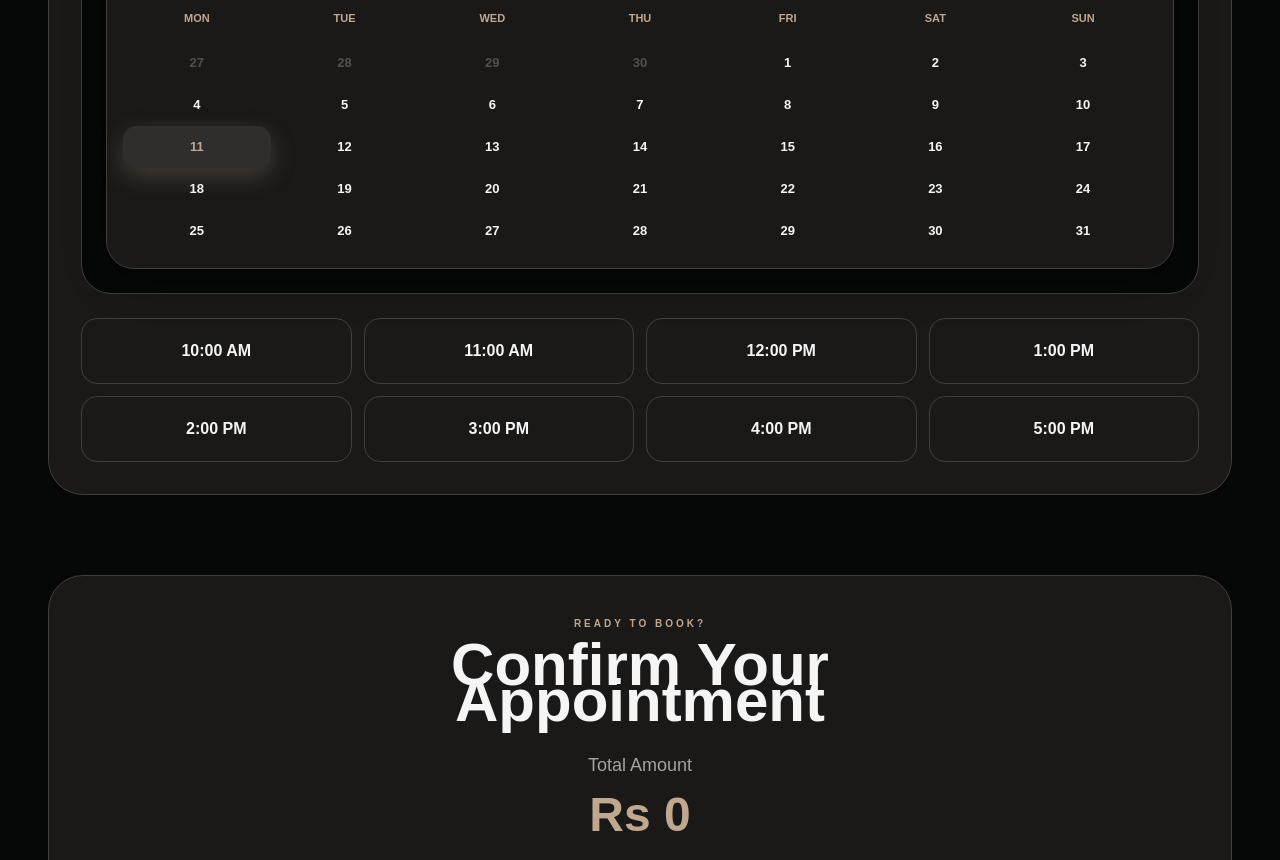
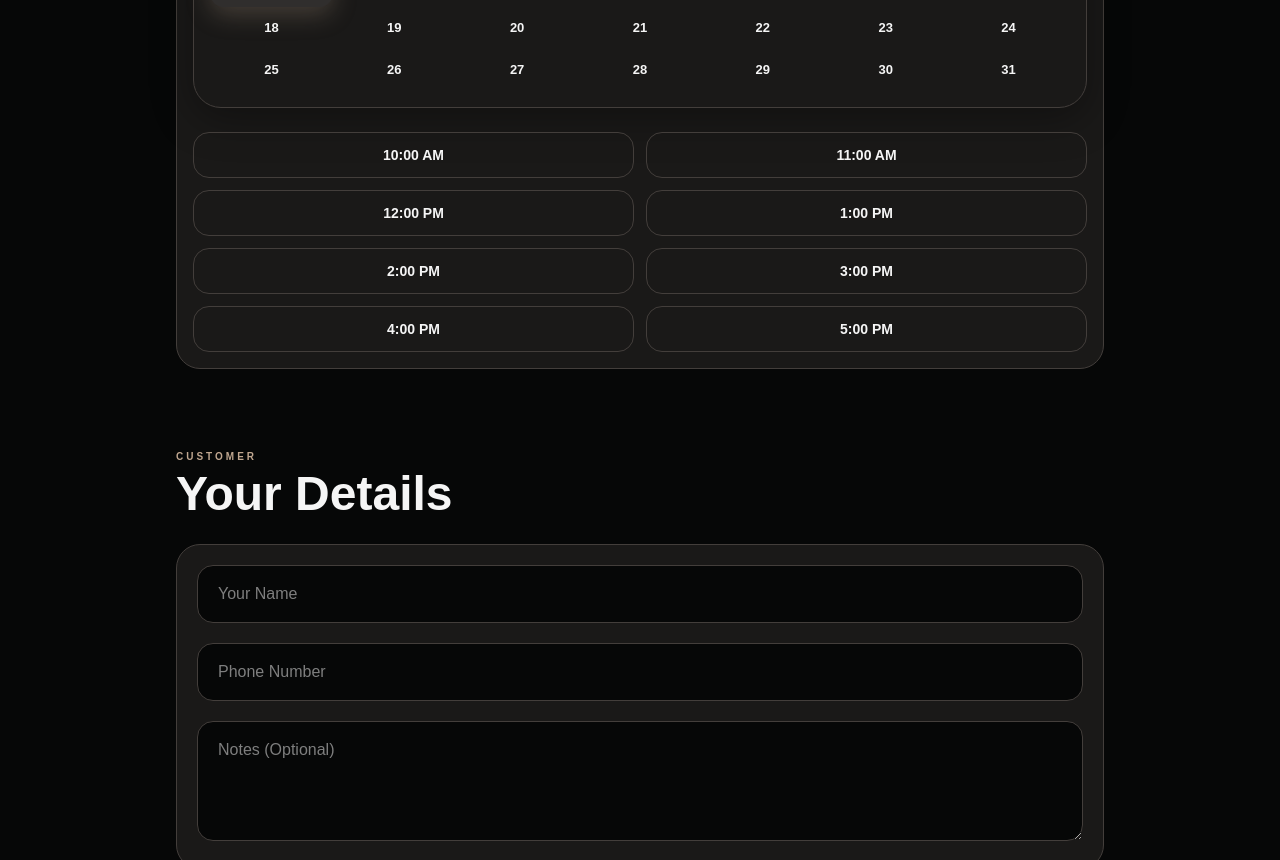
Before and after one commit to Nexuitive/barber-booking, a Next.js app: page / in a window 1280 px wide. Shown: the part 1940-2800 px from the top of the page. Built offline with nearby package versions, Linux system fonts and the light colour scheme.

Commit message:
whatsapp booking system

```diff
--- a/package.json
+++ b/package.json
@@ -13,7 +13,8 @@
     "next": "16.2.6",
     "react": "19.2.4",
     "react-calendar": "^6.0.1",
-    "react-dom": "19.2.4"
+    "react-dom": "19.2.4",
+    "twilio": "^6.0.2"
   },
   "devDependencies": {
     "@tailwindcss/postcss": "^4",
--- a/src/app/page.tsx
+++ b/src/app/page.tsx
@@ -18,6 +18,10 @@ export default function Home() {
   const [selectedBarber, setSelectedBarber] = useState("");
   const [selectedTime, setSelectedTime] = useState("");
   const [selectedDate, setSelectedDate] = useState(new Date());
+
+  const [customerName, setCustomerName] = useState("");
+  const [customerPhone, setCustomerPhone] = useState("");
+  const [notes, setNotes] = useState("");
 
   const services = [
     {
@@ -118,7 +122,9 @@ export default function Home() {
     if (
       selectedServices.length === 0 ||
       !selectedBarber ||
-      !selectedTime
+      !selectedTime ||
+      !customerName ||
+      !customerPhone
     ) {
       alert("Please complete your booking.");
       return;
@@ -127,6 +133,10 @@ export default function Home() {
     try {
 
       await addDoc(collection(db, "bookings"), {
+
+        customerName,
+        customerPhone,
+        notes,
 
         services: selectedServices,
 
@@ -141,6 +151,34 @@ export default function Home() {
 
         createdAt:
           new Date().toISOString(),
+
+      });
+
+      await fetch("/api/send-whatsapp", {
+
+        method: "POST",
+
+        headers: {
+          "Content-Type": "application/json",
+        },
+
+        body: JSON.stringify({
+
+          customerName,
+          customerPhone,
+          notes,
+
+          services: selectedServices,
+
+          barber: selectedBarber,
+
+          date: selectedDate.toDateString(),
+
+          time: selectedTime,
+
+          total: totalAmount,
+
+        }),
 
       });
 
@@ -224,7 +262,7 @@ export default function Home() {
             <button
               key={service.name}
               onClick={() => toggleService(service.name)}
-              className={`w-full rounded-[24px] md:rounded-[35px] border transition p-3 md:p-6 flex items-center justify-between gap-2 ${
+              className={`w-full rounded-[24px] border transition p-3 flex items-center justify-between ${
                 selectedServices.includes(service.name)
                   ? "bg-[#302E2D] border-[#C0A790]"
                   : "bg-[#1A1918] border-[#433E3B] hover:border-[#C0A790]"
@@ -282,7 +320,7 @@ export default function Home() {
 
       {/* BARBERS */}
 
-      <section className="max-w-7xl mx-auto px-4 md:px-12 pb-16 md:pb-20">
+      <section className="max-w-5xl mx-auto px-4 md:px-12 pb-16 md:pb-20">
 
         <div className="mb-8">
 
@@ -359,7 +397,7 @@ export default function Home() {
 
       {/* DATE & TIME */}
 
-      <section className="max-w-7xl mx-auto px-4 md:px-12 pb-16 md:pb-20">
+      <section className="max-w-5xl mx-auto px-4 md:px-12 pb-16 md:pb-20">
 
         <div className="mb-8">
 
@@ -373,26 +411,21 @@ export default function Home() {
 
         </div>
 
-        <div className="bg-[#1A1918] border border-[#433E3B] rounded-[24px] md:rounded-[35px] p-4 md:p-8">
-
-          <div className="bg-[#060707] border border-[#433E3B] rounded-[24px] md:rounded-[30px] p-2 md:p-6">
+        <div className="bg-[#1A1918] border border-[#433E3B] rounded-[24px] p-4">
 
           <Calendar
             onChange={(value) => setSelectedDate(value as Date)}
             value={selectedDate}
-              className="w-full"
           />
 
-          </div>
-
-          <div className="grid grid-cols-2 md:grid-cols-4 gap-3 mt-6">
+          <div className="grid grid-cols-2 gap-3 mt-6">
 
             {timings.map((time) => (
 
               <button
                 key={time}
                 onClick={() => setSelectedTime(time)}
-                className={`py-3 md:py-5 text-sm md:text-base rounded-2xl font-bold transition ${
+                className={`py-3 text-sm rounded-2xl font-bold transition ${
                   selectedTime === time
                     ? "bg-[#E8D9BF] text-black"
                     : "border border-[#433E3B] hover:border-[#C0A790]"
@@ -410,11 +443,63 @@ export default function Home() {
       </section>
 
 
+      {/* CUSTOMER DETAILS */}
+
+      <section className="max-w-5xl mx-auto px-4 md:px-12 pb-16 md:pb-20">
+
+        <div className="mb-8">
+
+          <p className="text-[#C0A790] uppercase tracking-[3px] font-semibold mb-3 text-[10px]">
+            Customer
+          </p>
+
+          <h2 className="text-[32px] leading-[36px] md:text-5xl font-black">
+            Your Details
+          </h2>
+
+        </div>
+
+        <div className="bg-[#1A1918] border border-[#433E3B] rounded-[24px] p-5 space-y-5">
+
+          <input
+            type="text"
+            placeholder="Your Name"
+            value={customerName}
+            onChange={(e) =>
+              setCustomerName(e.target.value)
+            }
+            className="w-full bg-[#060707] border border-[#433E3B] rounded-2xl px-5 py-4 outline-none focus:border-[#C0A790]"
+          />
+
+          <input
+            type="tel"
+            placeholder="Phone Number"
+            value={customerPhone}
+            onChange={(e) =>
+              setCustomerPhone(e.target.value)
+            }
+            className="w-full bg-[#060707] border border-[#433E3B] rounded-2xl px-5 py-4 outline-none focus:border-[#C0A790]"
+          />
+
+          <textarea
+            placeholder="Notes (Optional)"
+            value={notes}
+            onChange={(e) =>
+              setNotes(e.target.value)
+            }
+            className="w-full bg-[#060707] border border-[#433E3B] rounded-2xl px-5 py-4 outline-none focus:border-[#C0A790] min-h-[120px]"
+          />
+
+        </div>
+
+      </section>
+
+
       {/* BOOKING */}
 
-      <section className="max-w-7xl mx-auto px-4 md:px-12 pb-16 md:pb-20">
+      <section className="max-w-5xl mx-auto px-4 md:px-12 pb-16 md:pb-20">
 
-        <div className="bg-[#1A1918] border border-[#433E3B] rounded-[24px] md:rounded-[35px] p-6 md:p-10 text-center">
+        <div className="bg-[#1A1918] border border-[#433E3B] rounded-[24px] p-6 text-center">
 
           <p className="text-[#C0A790] uppercase tracking-[3px] font-semibold mb-4 text-[10px]">
             Ready To Book?
@@ -431,7 +516,7 @@ export default function Home() {
 
           <div className="mt-8">
 
-            <p className="text-[#A8A29E] text-base md:text-lg">
+            <p className="text-[#A8A29E] text-base">
               Total Amount
             </p>
 
@@ -443,7 +528,7 @@ export default function Home() {
 
           <button
             onClick={handleBooking}
-            className="mt-8 md:mt-10 w-full md:w-auto bg-[#E8D9BF] hover:bg-[#C0A790] transition text-black px-8 py-4 rounded-2xl text-base md:text-xl font-black"
+            className="mt-8 w-full bg-[#E8D9BF] hover:bg-[#C0A790] transition text-black px-8 py-4 rounded-2xl text-base font-black"
           >
             Confirm Booking
           </button>
@@ -453,64 +538,9 @@ export default function Home() {
       </section>
 
 
-      {/* OFFERS */}
-
-      <section className="max-w-7xl mx-auto px-4 md:px-12 pb-16 md:pb-20">
-
-        <div className="mb-8">
-
-          <p className="text-[#C0A790] uppercase tracking-[3px] font-semibold mb-3 text-[10px]">
-            Offers
-          </p>
-
-          <h2 className="text-[32px] leading-[36px] md:text-5xl font-black">
-            Latest Offers
-          </h2>
-
-        </div>
-
-        <div className="grid grid-cols-1 md:grid-cols-2 gap-5">
-
-          <div className="bg-[#1A1918] border border-[#433E3B] rounded-[24px] md:rounded-[35px] p-5 md:p-10">
-
-            <p className="text-[#C0A790] font-semibold text-sm">
-              LIMITED OFFER
-            </p>
-
-            <h3 className="text-2xl md:text-4xl font-black mt-5">
-              Hair Cut + Beard
-            </h3>
-
-            <p className="text-[#A8A29E] mt-5 text-sm md:text-lg leading-7 md:leading-8">
-              Premium grooming package with discounted pricing.
-            </p>
-
-          </div>
-
-          <div className="bg-[#1A1918] border border-[#433E3B] rounded-[24px] md:rounded-[35px] p-5 md:p-10">
-
-            <p className="text-[#C0A790] font-semibold text-sm">
-              PREMIUM PACKAGE
-            </p>
-
-            <h3 className="text-2xl md:text-4xl font-black mt-5">
-              Full Grooming
-            </h3>
-
-            <p className="text-[#A8A29E] mt-5 text-sm md:text-lg leading-7 md:leading-8">
-              Facial, massage and premium styling package.
-            </p>
-
-          </div>
-
-        </div>
-
-      </section>
-
-
       {/* REVIEWS */}
 
-      <section className="max-w-7xl mx-auto px-4 md:px-12 pb-16 md:pb-20">
+      <section className="max-w-5xl mx-auto px-4 md:px-12 pb-20">
 
         <div className="mb-8">
 
@@ -524,7 +554,7 @@ export default function Home() {
 
         </div>
 
-        <div className="grid grid-cols-1 md:grid-cols-3 gap-5">
+        <div className="grid grid-cols-1 gap-5">
 
           {[
             {
@@ -547,22 +577,23 @@ export default function Home() {
               review:
                 "Professional staff and luxury feel.",
             },
+
           ].map((item, index) => (
 
             <div
               key={index}
-  className="bg-[#1A1918] border border-[#433E3B] rounded-[24px] md:rounded-[35px] p-5 md:p-8"
+              className="bg-[#1A1918] border border-[#433E3B] rounded-[24px] p-5"
             >
 
               <div className="flex items-center justify-between">
 
                 <div>
 
-      <h3 className="text-lg md:text-2xl font-black">
+                  <h3 className="text-lg font-black">
                     {item.name}
                   </h3>
 
-      <div className="flex items-center gap-1 mt-2 text-[#C0A790] text-sm md:text-base">
+                  <div className="flex items-center gap-1 mt-2 text-[#C0A790] text-sm">
 
                     {"★".repeat(item.stars)}
 
@@ -578,7 +609,7 @@ export default function Home() {
 
               </div>
 
-  <p className="text-[#A8A29E] text-sm md:text-lg leading-7 md:leading-9 mt-5">
+              <p className="text-[#A8A29E] text-sm leading-7 mt-5">
 
                 {item.review}
 
@@ -592,55 +623,6 @@ export default function Home() {
 
       </section>
 
-
-      {/* CONTACT */}
-
-      <section className="max-w-7xl mx-auto px-4 md:px-12 pb-20 md:pb-28">
-
-        <div className="grid grid-cols-1 lg:grid-cols-2 gap-5 md:gap-10">
-
-          <div className="bg-[#1A1918] border border-[#433E3B] rounded-[24px] md:rounded-[35px] p-5 md:p-10">
-
-            <p className="text-[#C0A790] uppercase tracking-[3px] font-semibold mb-3 text-[10px]">
-              Contact
-            </p>
-
-            <h2 className="text-[32px] leading-[36px] md:text-4xl font-black">
-              Contact Details
-            </h2>
-
-            <div className="space-y-5 mt-8 text-sm md:text-lg">
-
-              <p>
-                📍 Karachi, Pakistan
-              </p>
-
-              <p>
-                📞 +92 300 1234567
-              </p>
-
-              <p>
-                ✉️ contact@trimbook.com
-              </p>
-
-            </div>
-
-          </div>
-
-          <div className="overflow-hidden rounded-[24px] md:rounded-[35px] border border-[#433E3B]">
-
-            <iframe
-              src="https://maps.google.com/maps?q=karachi&t=&z=13&ie=UTF8&iwloc=&output=embed"
-              className="w-full h-full min-h-[250px] md:min-h-[400px]"
-              loading="lazy"
-            ></iframe>
-
-          </div>
-
-        </div>
-
-      </section>
-
     </main>
 
   );
```
Also changed, not shown: src/app/api/send-whatsapp/route.ts (added), 1 other file (tests, documents, lock files or other folders). Lines whose indentation alone changed are shown as unchanged.
